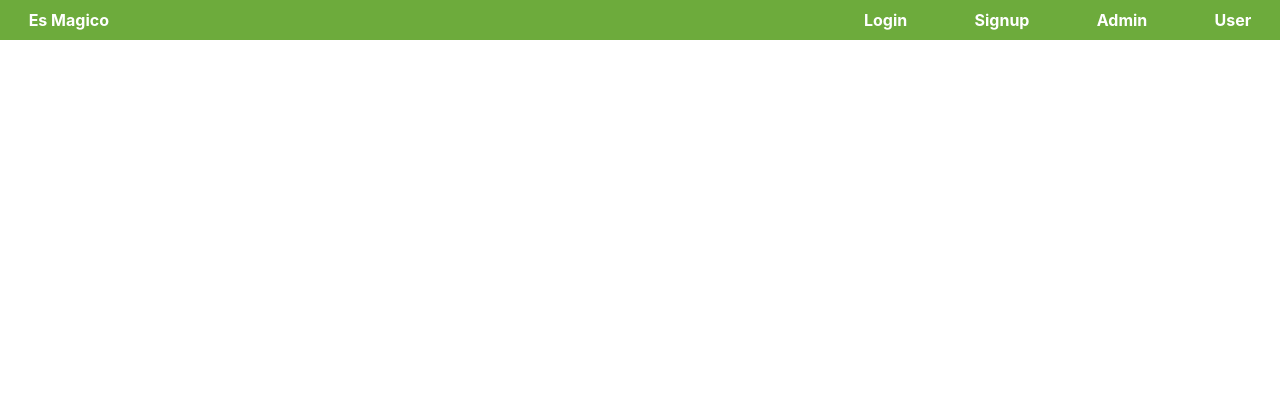
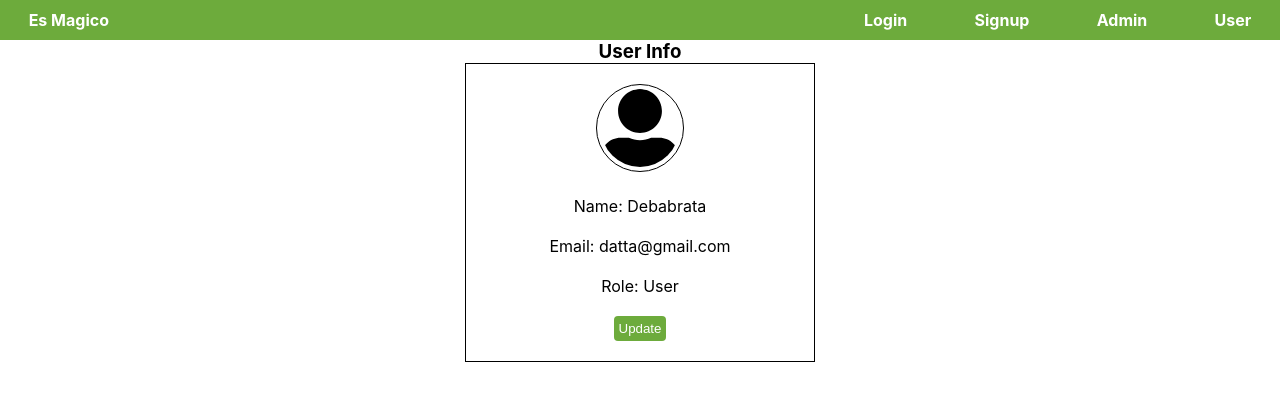
Before and after one commit to ImDebabrata/Magico, a React (Create React App) app in the folder Frontend/: page /user in a window 1280 px wide. Shown: the top 400 px of the page. Built offline with nearby package versions, Linux system fonts and the light colour scheme.

Commit message:
added user page

```diff
--- a/Frontend/src/Pages/AllRoute.jsx
+++ b/Frontend/src/Pages/AllRoute.jsx
@@ -3,6 +3,7 @@ import { Route, Routes } from "react-router-dom";
 import Login from "./Login";
 import Signup from "./Signup";
 import Admin from "./Admin";
+import User from "./User";
 
 const AllRoute = () => {
   return (
@@ -10,6 +11,7 @@ const AllRoute = () => {
       <Route path="/" element={<Login />} />
       <Route path="/signup" element={<Signup />} />
       <Route path="/admin" element={<Admin />} />
+      <Route path="/user" element={<User />} />
     </Routes>
   );
 };
--- a/Frontend/src/Pages/User.jsx
+++ b/Frontend/src/Pages/User.jsx
@@ -8,6 +8,10 @@ const User = () => {
       <Header>User Info</Header>
       <UserBox>
         <FaUserAlt />
+        <div>Name: Debabrata</div>
+        <div>Email: datta@gmail.com</div>
+        <div>Role: User</div>
+        <button>Update</button>
       </UserBox>
     </Container>
   );
@@ -16,15 +20,27 @@ const User = () => {
 const Container = styled.div``;
 const Header = styled.h3``;
 const UserBox = styled.div`
-  width: 450px;
-  height: 500px;
+  width: 350px;
+  padding: 20px;
   margin: auto;
   border: 1px solid black;
   & > svg {
     border: 1px solid black;
-    font-size: 7rem;
+    font-size: 5.5rem;
     border-radius: 50%;
-    border-offset: 4px;
+    padding: 4px;
+    /* margin: 7px 0; */
+  }
+  & > div {
+    margin: 20px 0;
+  }
+  & > button {
+    padding: 5px;
+    color: white;
+    border: none;
+    cursor: pointer;
+    border-radius: 4px;
+    background-color: #6dab3c;
   }
 `;
 
```
